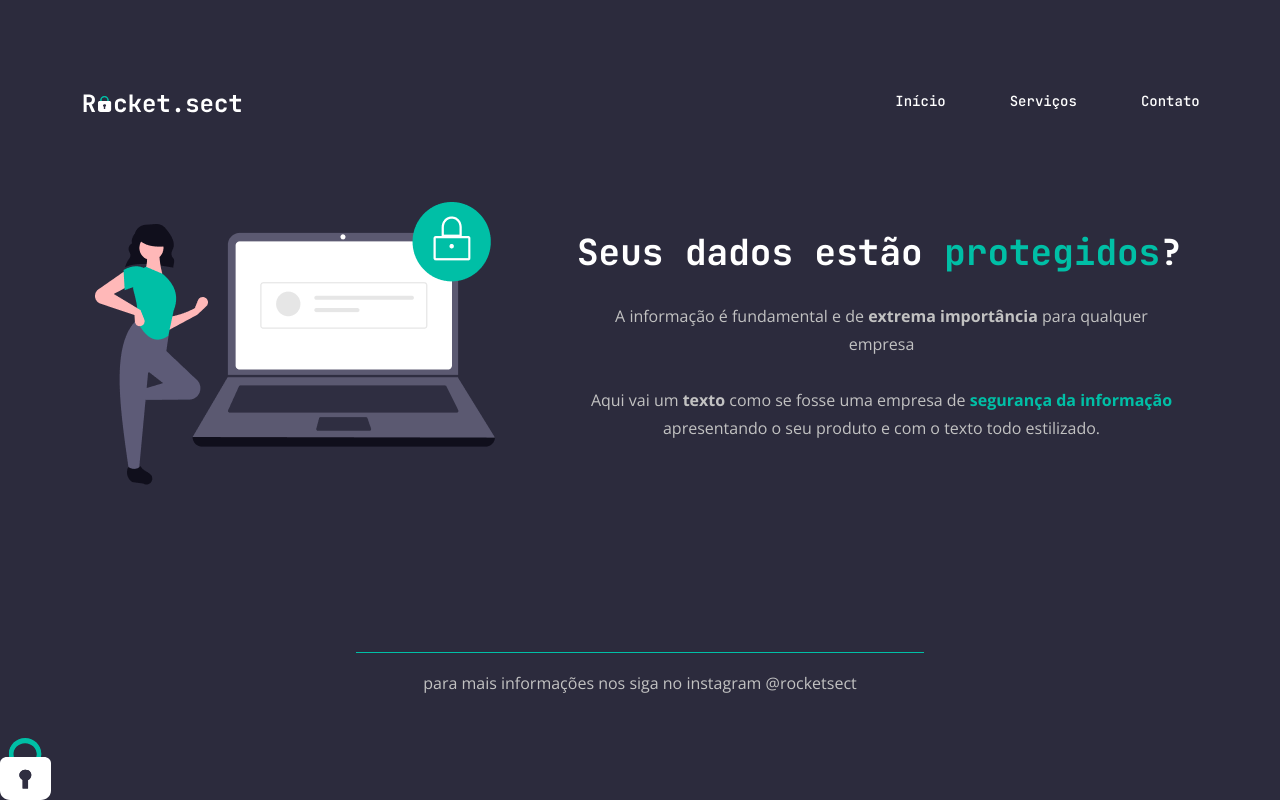
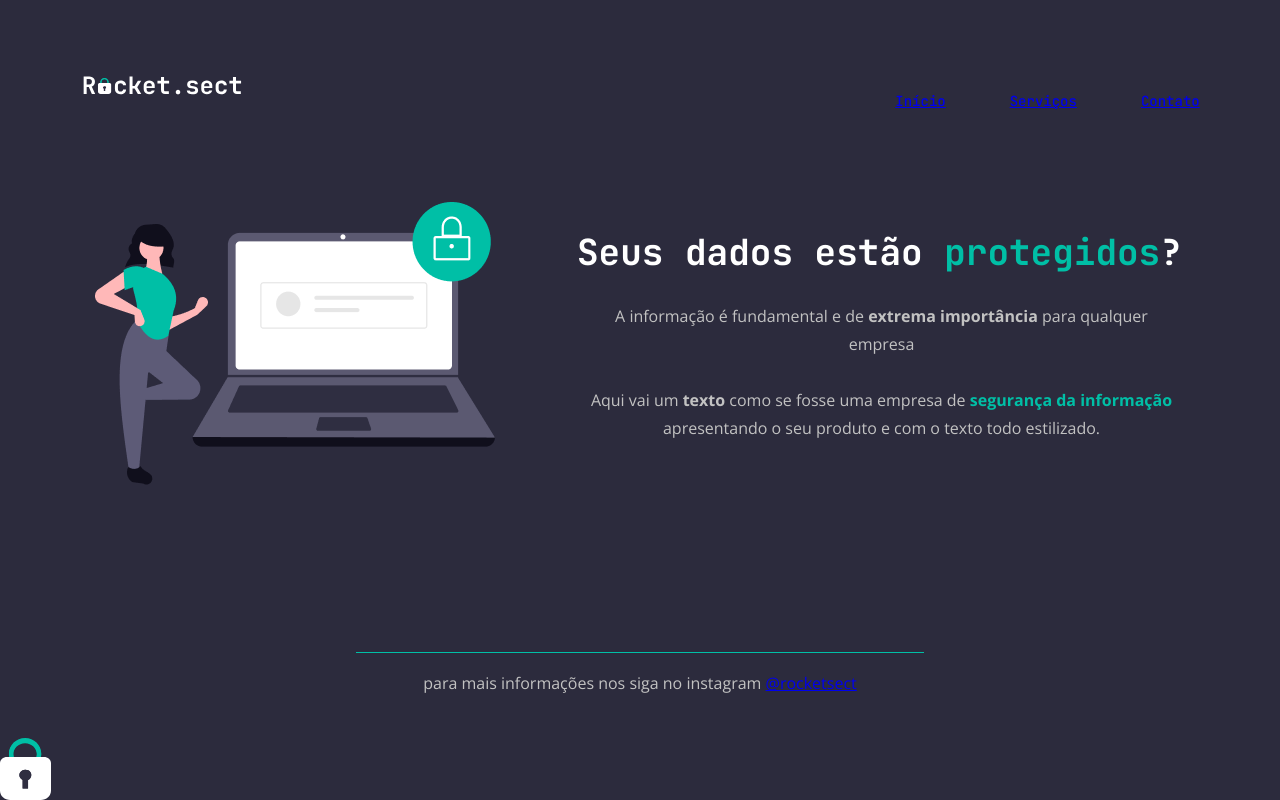
Before and after one commit to gmartinssilva/projeto_02_desafio, a plain HTML site: page index.html in a window 1280 px wide. Drawn offline with nearby package versions, Linux system fonts and the light colour scheme.

Commit message:
chore: Adiciona link no rodapé

```diff
--- a/index.html
+++ b/index.html
@@ -1,5 +1,5 @@
 <!DOCTYPE html>
-<html lang="en">
+<html lang="pt-br">
   <head>
     <meta charset="UTF-8" />
     <meta name="viewport" content="width=device-width, initial-scale=1.0" />
@@ -16,14 +16,16 @@
   <body>
     <header>
       <nav>
-        <img
-          src="images/logo.svg"
-          alt="Logo escrito R com um cadeado pequeno branco do lado acompanhado dos textos cket.seat"
-        />
+        <a href="#">
+          <img
+            src="images/logo.svg"
+            alt="Logo escrito R com um cadeado pequeno branco do lado acompanhado dos textos cket.seat"
+          />
+        </a>
         <ul>
-          <li>Início</li>
-          <li>Serviços</li>
-          <li>Contato</li>
+          <li><a href="#">Início</a></li>
+          <li><a href="#">Serviços</a></li>
+          <li><a href="#">Contato</a></li>
         </ul>
       </nav>
     </header>
@@ -52,7 +54,7 @@
 
     <footer>
       <div id="linha"></div>
-      <p>para mais informações nos siga no instagram @rocketsect</p>
+      <p>para mais informações nos siga no instagram <a href="https://instagram.com/rocketsect">@rocketsect</a></p>
     </footer>
 
     <img
```
